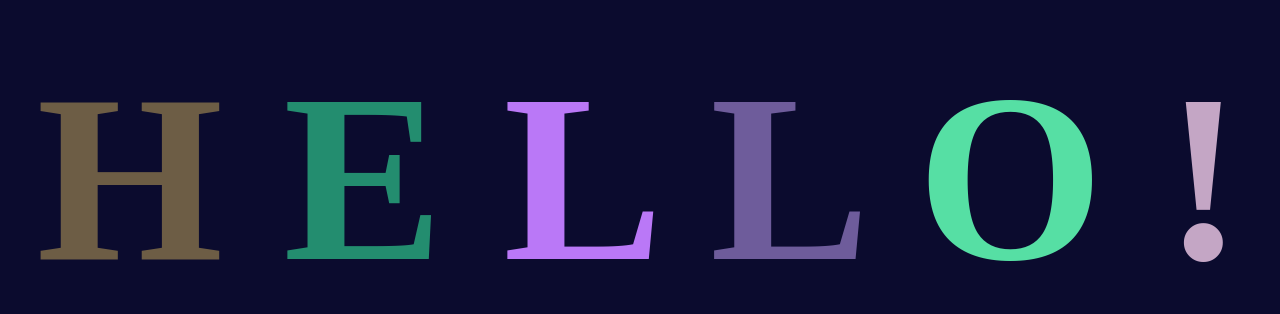
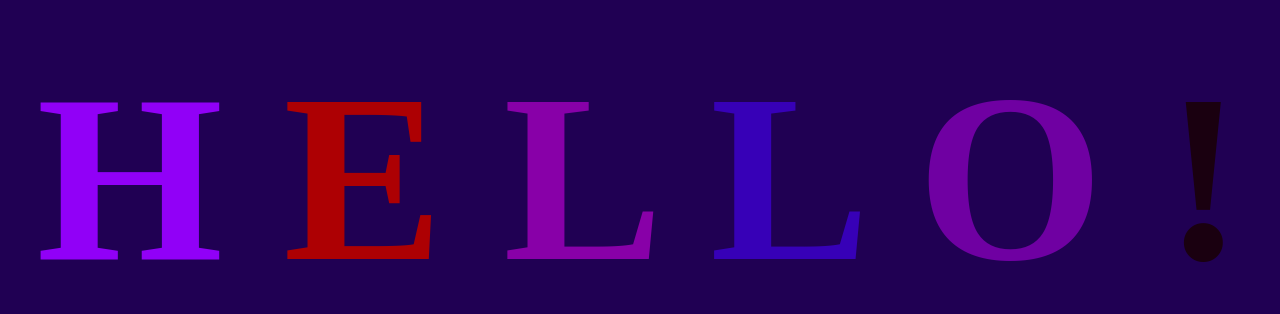
Before and after one commit to Joshua-Lowry/SB-TextAnimation, a plain HTML site: page index.html in a window 1280 px wide. Shown: the part 230-544 px from the top of the page. Drawn offline with Linux system fonts and the light colour scheme.

Commit message:
restrict colors to purples

```diff
--- a/app.css
+++ b/app.css
@@ -3,7 +3,7 @@ body {
   justify-content: center;
   align-items: center;
   height: 100vh;
-  background-color: rgb(11, 11, 46);
+  background-color: rgb(32, 0, 83);
 }
 
 h1 {
--- a/app.js
+++ b/app.js
@@ -1,6 +1,6 @@
 function randomRGB() {
     const r = Math.floor(Math.random() * 256);
-    const g = Math.floor(Math.random() * 256);
+    const g = 0;
     const b = Math.floor(Math.random() * 256);
     return `rgb(${r},${g},${b})`
 }
```
